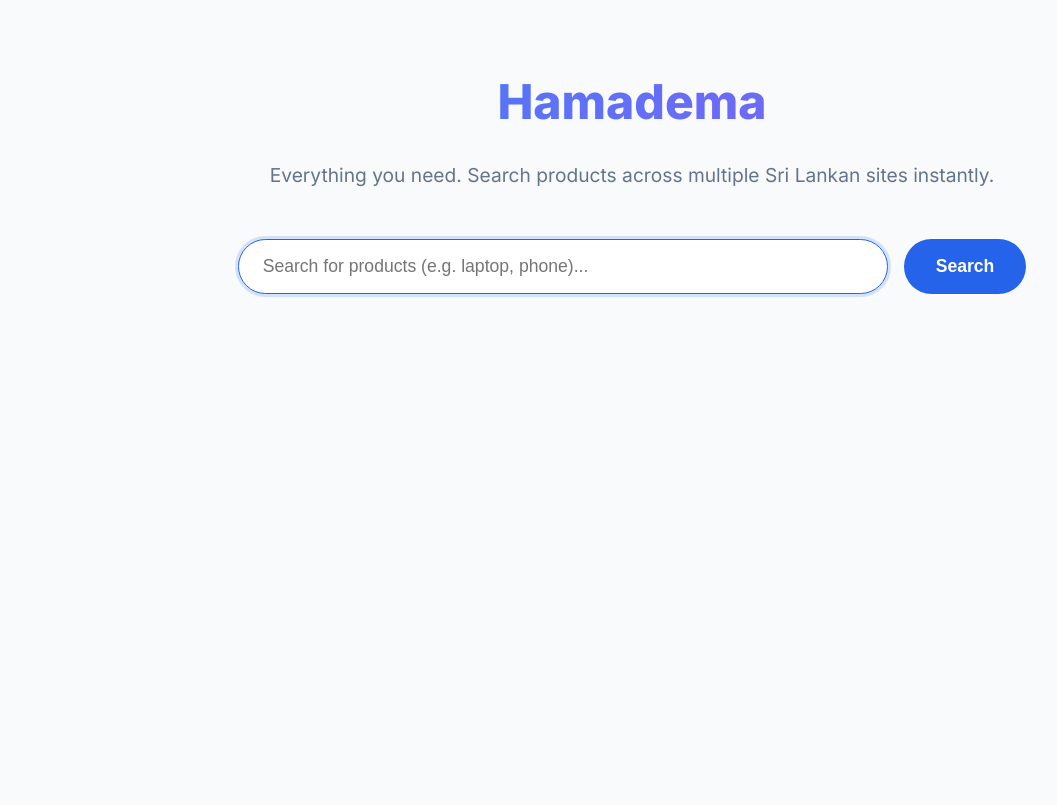
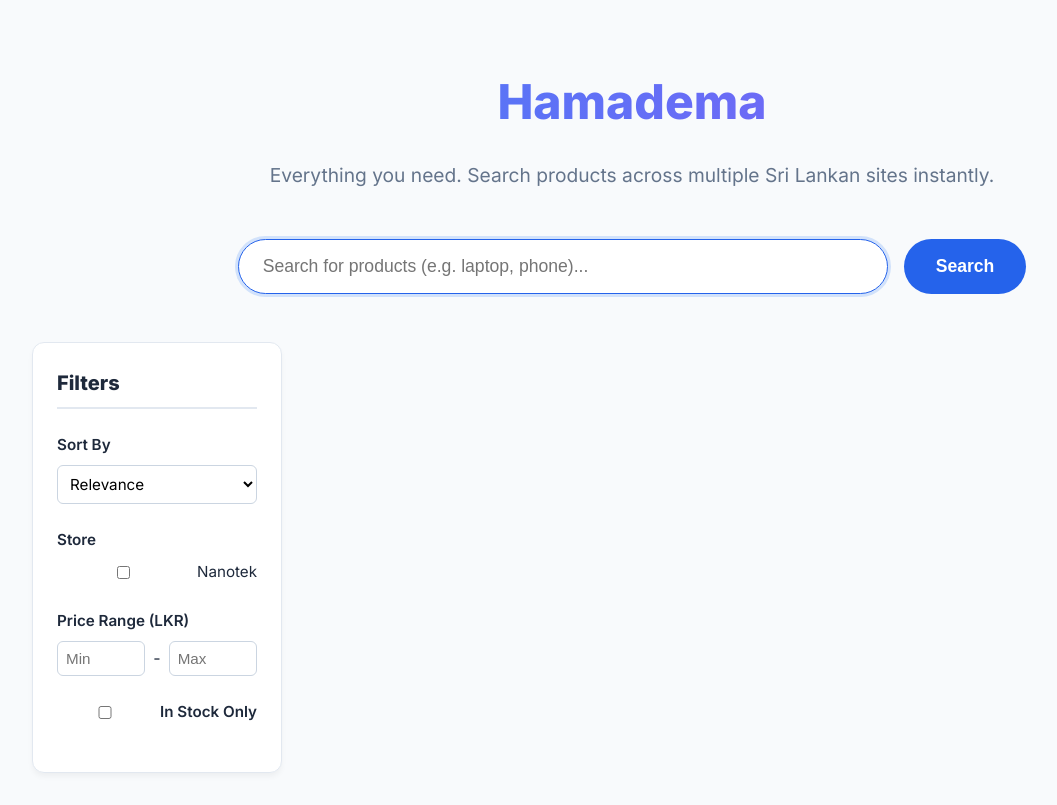
Before and after one commit to Madlhawa/hamadema, a Flask app: page / in a window 1280 px wide. Shown: the whole page, without its empty margins (8-1065 px from the left). Before the commit the page ends 297 px from the top, so only its background shows below. Run offline with Flask 3, Linux system fonts and the light colour scheme.

Commit message:
Implement advanced search filters and update UI layout for improved user experience

```diff
--- a/backend/app.py
+++ b/backend/app.py
@@ -20,13 +20,40 @@ def index():
 @app.route('/search', methods=['GET'])
 def search():
     query = request.args.get('q', '')
+    sort_param = request.args.get('sort', '')
+    source_param = request.args.get('source', '')
+    min_price = request.args.get('min_price', '')
+    max_price = request.args.get('max_price', '')
+    in_stock = request.args.get('in_stock', 'false').lower() == 'true'
+
     if not meili_client:
         return jsonify({"error": "Search engine not available"}), 500
 
     try:
-        results = meili_client.index('items').search(query, {
-            'limit': 20
-        })
+        search_params = {'limit': 50}
+
+        filter_conditions = []
+        if source_param:
+            sources_filter = " OR ".join([f"source_site = '{s.strip()}'" for s in source_param.split(',') if s.strip()])
+            if sources_filter:
+                filter_conditions.append(f"({sources_filter})")
+
+        if min_price and min_price.isdigit():
+            filter_conditions.append(f"price_numeric >= {min_price}")
+
+        if max_price and max_price.isdigit():
+            filter_conditions.append(f"price_numeric <= {max_price}")
+
+        if in_stock:
+            filter_conditions.append("stock_status = 'In Stock'")
+
+        if filter_conditions:
+            search_params['filter'] = filter_conditions
+
+        if sort_param:
+            search_params['sort'] = [sort_param]
+
+        results = meili_client.index('items').search(query, search_params)
         return jsonify(results['hits'])
     except Exception as e:
         return jsonify({"error": str(e)}), 500
--- a/backend/static/style.css
+++ b/backend/static/style.css
@@ -18,7 +18,7 @@ body {
 }
 
 .container {
-    max-width: 1000px;
+    max-width: 1200px;
     margin: 0 auto;
     padding: 2rem;
 }
@@ -204,3 +204,86 @@ button:active {
     font-size: 1rem;
     font-weight: 600;
 }
+
+/* Layout Update */
+.layout-grid {
+    display: grid;
+    grid-template-columns: 250px 1fr;
+    gap: 2rem;
+    align-items: start;
+}
+
+@media (max-width: 768px) {
+    .layout-grid {
+        grid-template-columns: 1fr;
+    }
+}
+
+/* Sidebar Styling */
+.sidebar {
+    background-color: var(--card-bg);
+    border: 1px solid #e2e8f0;
+    border-radius: 12px;
+    padding: 1.5rem;
+    position: sticky;
+    top: 20px;
+    box-shadow: 0 4px 6px -1px rgba(0, 0, 0, 0.05);
+}
+
+.sidebar-title {
+    margin-top: 0;
+    margin-bottom: 1.5rem;
+    font-size: 1.25rem;
+    border-bottom: 2px solid #e2e8f0;
+    padding-bottom: 0.5rem;
+}
+
+.filter-group {
+    margin-bottom: 1.5rem;
+}
+
+.filter-group label {
+    display: block;
+    font-weight: 600;
+    margin-bottom: 0.5rem;
+    font-size: 0.95rem;
+    color: var(--text-main);
+}
+
+.filter-group select {
+    width: 100%;
+    padding: 0.5rem;
+    border: 1px solid #cbd5e1;
+    border-radius: 6px;
+    background: #fff;
+    font-family: inherit;
+    font-size: 0.95rem;
+}
+
+.checkbox-list {
+    display: flex;
+    flex-direction: column;
+    gap: 0.5rem;
+}
+
+.checkbox-list label, .checkbox-label {
+    font-weight: 400;
+    display: flex;
+    align-items: center;
+    gap: 0.5rem;
+    margin: 0;
+    cursor: pointer;
+}
+
+.price-inputs {
+    display: flex;
+    align-items: center;
+    gap: 0.5rem;
+}
+
+.price-inputs input {
+    width: 100%;
+    padding: 0.5rem;
+    border-radius: 6px;
+    font-size: 0.95rem;
+}
--- a/backend/templates/index.html
+++ b/backend/templates/index.html
@@ -20,14 +20,62 @@
                 <button onclick="performSearch()">Search</button>
             </div>
 
-            <div id="loading" class="hidden">Loading results...</div>
-            <div id="results" class="results-grid"></div>
+            <div class="layout-grid">
+                <aside class="sidebar">
+                    <h3 class="sidebar-title">Filters</h3>
+
+                    <div class="filter-group">
+                        <label for="sortFilter">Sort By</label>
+                        <select id="sortFilter" onchange="performSearch()">
+                            <option value="">Relevance</option>
+                            <option value="price_numeric:asc">Price: Low to High</option>
+                            <option value="price_numeric:desc">Price: High to Low</option>
+                        </select>
+                    </div>
+
+                    <div class="filter-group">
+                        <label>Store</label>
+                        <div class="checkbox-list">
+                            <label><input type="checkbox" name="source" value="nanotek.lk" onchange="performSearch()"> Nanotek</label>
+                            <!-- You can add more stores dynamically or statically here -->
+                        </div>
+                    </div>
+
+                    <div class="filter-group">
+                        <label>Price Range (LKR)</label>
+                        <div class="price-inputs">
+                            <input type="number" id="minPrice" placeholder="Min" onchange="performSearch()">
+                            <span>-</span>
+                            <input type="number" id="maxPrice" placeholder="Max" onchange="performSearch()">
+                        </div>
+                    </div>
+
+                    <div class="filter-group">
+                        <label class="checkbox-label" style="display:flex; align-items:center; gap:8px;">
+                            <input type="checkbox" id="inStock" onchange="performSearch()"> In Stock Only
+                        </label>
+                    </div>
+                </aside>
+
+                <div class="results-container">
+                    <div id="loading" class="hidden">Loading results...</div>
+                    <div id="results" class="results-grid"></div>
+                </div>
+            </div>
         </main>
     </div>
 
     <script>
         async function performSearch() {
             const query = document.getElementById('searchInput').value;
+            const sortFilter = document.getElementById('sortFilter').value;
+            const minPrice = document.getElementById('minPrice').value;
+            const maxPrice = document.getElementById('maxPrice').value;
+            const inStock = document.getElementById('inStock').checked;
+
+            const sourceCheckboxes = document.querySelectorAll('input[name="source"]:checked');
+            const sources = Array.from(sourceCheckboxes).map(cb => cb.value).join(',');
+
             const resultsDiv = document.getElementById('results');
             const loadingDiv = document.getElementById('loading');
 
@@ -38,7 +86,14 @@
             loadingDiv.classList.remove('hidden');
 
             try {
-                const res = await fetch(`/search?q=${encodeURIComponent(query)}`);
+                let url = `/search?q=${encodeURIComponent(query)}`;
+                if (sortFilter) url += `&sort=${encodeURIComponent(sortFilter)}`;
+                if (sources) url += `&source=${encodeURIComponent(sources)}`;
+                if (minPrice) url += `&min_price=${encodeURIComponent(minPrice)}`;
+                if (maxPrice) url += `&max_price=${encodeURIComponent(maxPrice)}`;
+                if (inStock) url += `&in_stock=true`;
+
+                const res = await fetch(url);
                 const data = await res.json();
 
                 loadingDiv.classList.add('hidden');
```
Also changed, not shown: transformer/sync.py (+12 -3 lines).
